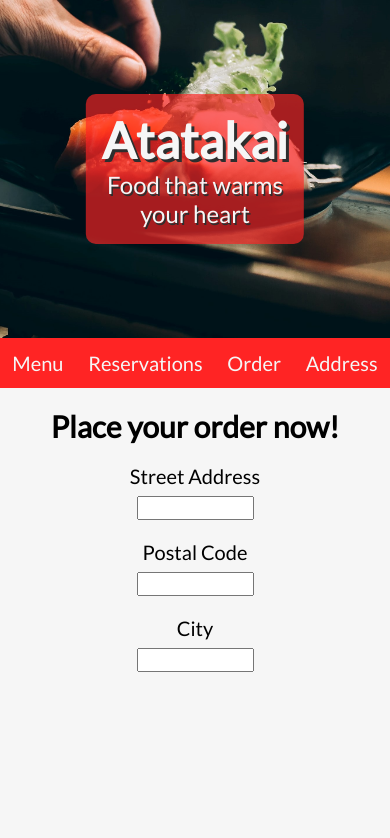
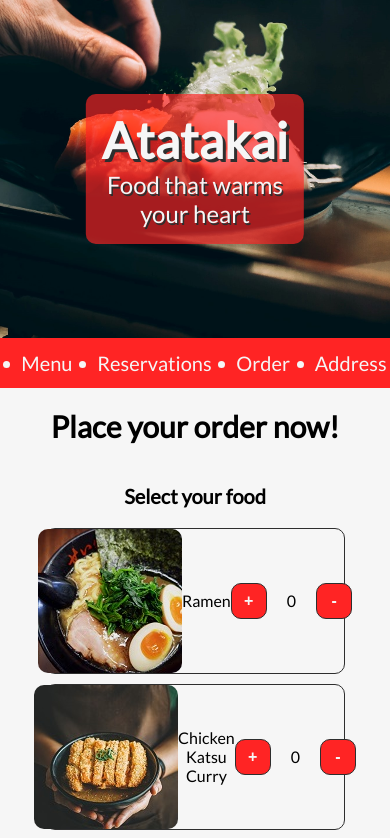
Before and after one commit to Randoraz/RestaurantApp, a React (Create React App) app: page /order in a window 390 px wide. Shown: the top 838 px of the page. Built offline with nearby package versions, Linux system fonts and the light colour scheme.

Commit message:
Add dishes to the order page and create order slice

```diff
--- a/src/features/NavBar/NavBar.css
+++ b/src/features/NavBar/NavBar.css
@@ -35,7 +35,14 @@
     text-decoration: none;
 }
 
-@media only screen and (max-width: 768px) {
+@media only screen and (max-width: 1100px) {
+    .header-link {
+        font-size: 2rem;
+        margin-left: -1rem;
+    }
+}
+
+@media only screen and (max-width: 775px) {
     #restaurant-logo {
         display: none;
     }
@@ -46,10 +53,6 @@
         justify-content: space-around;
     }
 
-    .navbar-list {
-        list-style: none;
-    }
-
     .header-link {
         font-size: 2rem;
     }
--- /dev/null
+++ b/src/features/OrderDish/OrderDish.css
@@ -0,0 +1,46 @@
+.dish-order-div {
+    display: grid;
+    grid-template-columns: 2fr 2fr 2fr;
+    justify-content: center;
+    align-items: center;
+    margin-bottom: 1rem;
+    border: 0.1rem solid var(--main-black);
+    border-radius: 10px;
+}
+
+.dish-order-div > p {
+    font-size: 1.6rem;
+}
+
+.dish-order-div img {
+    border-radius: 10px;
+}
+
+.dish-number {
+    width: 100%;
+    display: flex;
+    justify-content: center;
+    align-items: center;
+}
+
+.dish-number button {
+    width: 3.6rem;
+    height: 3.6rem;
+    font-size: 1.6rem;
+    background-color: var(--main-red);
+    color: var(--main-white);
+    font-weight: 600;
+    border: 0.1rem solid var(--main-black);
+    border-radius: 10px;
+}
+
+.dish-number button:is(:hover, :focus) {
+    background-color: var(--main-white);
+    color: var(--main-red);
+    border-color: var(--main-red);
+}
+
+.dish-number p {
+    margin: auto 2rem;
+    font-size: 1.6rem;
+}
--- /dev/null
+++ b/src/features/OrderDish/OrderDish.js
@@ -0,0 +1,21 @@
+import React from "react";
+import { useDispatch } from "react-redux";
+import './OrderDish.css';
+import { addDish, removeDish } from "../../store/orderSlice";
+
+export const OrderDish = ({num, dish}) => {
+    const dispatch = useDispatch();
+    return (
+        <div className="dish-order-div">
+            <img src={dish.imgIcon} />
+            <p>{dish.name}</p>
+            <div className="dish-number">
+                <button onClick={() => {dispatch(addDish(dish.name))}}>+</button>
+                <p>{num || 0}</p>
+                <button onClick={() => {dispatch(removeDish(dish.name))}}>-</button>
+            </div>
+        </div>
+    );
+};
+
+export default OrderDish;
--- a/src/routes/Order/Order.css
+++ b/src/routes/Order/Order.css
@@ -7,10 +7,20 @@
     margin: 2rem auto;
 }
 
+.order h3 {
+    font-size: 2rem;
+    margin: 2rem auto;
+}
+
+.order form {
+    display: inline-block;
+    width: clamp(30rem, 50vw, 70rem);
+}
+
 .order input {
     margin-bottom: 2rem;
     height: 2.4rem;
-    width: 30%;
+    width: 30rem;
 }
 
 .order label {
@@ -18,3 +28,20 @@
     display: inline-block;
     font-size: 2rem;
 }
+
+.order .submit-order-button {
+    margin-top: 2rem;
+    padding: 1rem;
+    font-size: 1.6rem;
+    background-color: var(--main-red);
+    color: var(--main-white);
+    font-weight: 600;
+    border: 0.1rem solid var(--main-black);
+    border-radius: 10px;
+}
+
+.order .submit-order-button:is(:hover, :focus) {
+    background-color: var(--main-white);
+    color: var(--main-red);
+    border: 0.2rem solid var(--main-red);
+}
--- a/src/routes/Order/Order.js
+++ b/src/routes/Order/Order.js
@@ -1,24 +1,70 @@
-import React from "react";
+import React, { useState } from "react";
+import { useDispatch } from "react-redux";
+import { useSelector } from "react-redux";
+import { selectRecipes } from "../../store/recipesSlice";
+import { selectCurrentOrder } from "../../store/orderSlice";
+import { addOrder } from "../../store/orderSlice";
 import './Order.css';
+import OrderDish from "../../features/OrderDish/OrderDish";
 
 export const Order = () => {
+    const [street, setStreet] = useState('');
+    const [postalCode, setPostalCode] = useState('');
+    const [city, setCity] = useState('');
+
+    const dispatch = useDispatch();
+
+    const dishes = useSelector(selectRecipes);
+    const order = useSelector(selectCurrentOrder);
+
+    const handleStreetOnChange = (e) => {
+        setStreet(e.target.value);
+    };
+
+    const handlePostalCodeOnChange = (e) => {
+        setPostalCode(e.target.value);
+    };
+
+    const handleCityOnChange = (e) => {
+        setCity(e.target.value);
+    };
+
+    const handleSubmit = (e) => {
+        e.preventDefault();
+    };
+
     return (
         <div className="order">
             <h2>Place your order now!</h2>
-            <form>
-                <label for="street-address">Street Address</label>
+            <form onSubmit={handleSubmit}>
+                <h3>Select your food</h3>
+
+                <ol className="dishes-list-div">
+                {dishes.map((dish, index) => {
+                    return (
+                        <OrderDish num={order[dish.name]} dish={dish} key={`${dish.name}${index}`} />
+                    );
+                })}
+                </ol>
+
+                <h3>Fill in your address</h3>
+
+                <label htmlFor="street-address">Street Address</label>
                 <br></br>
-                <input id="street-address" type="text"></input>
+                <input id="street-address" type="text" onChange={handleStreetOnChange} value={street}></input>
                 <br></br>
 
-                <label for="postal-code">Postal Code</label>
+                <label htmlFor="postal-code">Postal Code</label>
                 <br></br>
-                <input id="postal-code" type="number"></input>
+                <input id="postal-code" type="number" onChange={handlePostalCodeOnChange} value={postalCode}></input>
                 <br></br>
 
-                <label for="city">City</label>
+                <label htmlFor="city">City</label>
                 <br></br>
-                <input id="city" type="text"></input>
+                <input id="city" type="text" onChange={handleCityOnChange} value={city}></input>
+                <br></br>
+
+                <button type="submit" className="submit-order-button" onClick={handleSubmit}>Place order</button>
             </form>
         </div>
     );
--- /dev/null
+++ b/src/store/orderSlice.js
@@ -0,0 +1,41 @@
+import { createSlice } from "@reduxjs/toolkit";
+
+export const orderSlice = createSlice({
+    name: 'orderSlice',
+    initialState: {
+        orders: [],
+        currentOrder: {}
+    },
+    reducers: {
+        addOrder(state, action) {
+            state.orders.push(state.currentOrder);
+            state.currentOrder = {};
+        },
+
+        addDish(state, action) {
+            if(action.payload in state.currentOrder)
+                state.currentOrder[action.payload] = state.currentOrder[action.payload] + 1;
+            else
+                state.currentOrder[action.payload] = 1;
+        },
+
+        removeDish(state, action) {
+            if(action.payload in state.currentOrder && state.currentOrder[action.payload] > 0) {
+                state.currentOrder[action.payload] = state.currentOrder[action.payload] - 1;
+
+                if(state.currentOrder[action.payload] <= 0)
+                    delete state.currentOrder[action.payload];
+            }
+        }
+    }
+});
+
+export const {
+    addOrder,
+    addDish,
+    removeDish
+} = orderSlice.actions;
+
+export default orderSlice.reducer;
+
+export const selectCurrentOrder = (state) => state.order.currentOrder;
--- a/src/store/store.js
+++ b/src/store/store.js
@@ -1,8 +1,10 @@
 import { configureStore } from '@reduxjs/toolkit';
 import recipesReducer from './recipesSlice';
+import orderSlice from './orderSlice';
 
 export const store = configureStore({
   reducer: {
-    recipes: recipesReducer
+    recipes: recipesReducer,
+    order: orderSlice
   },
 });
```
